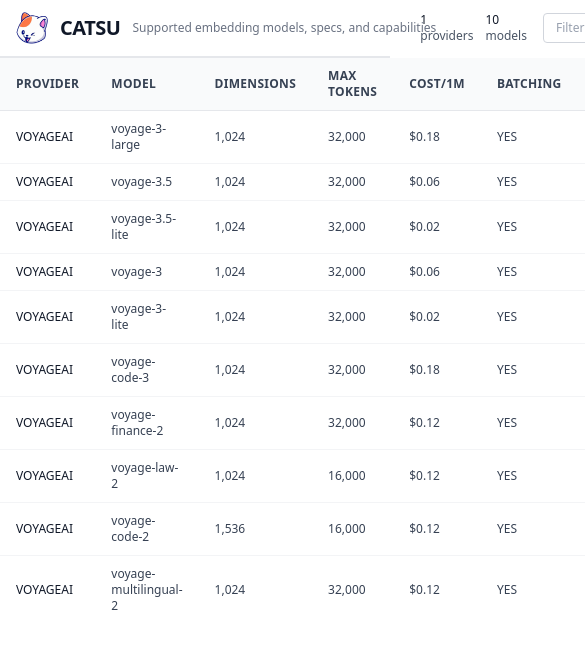
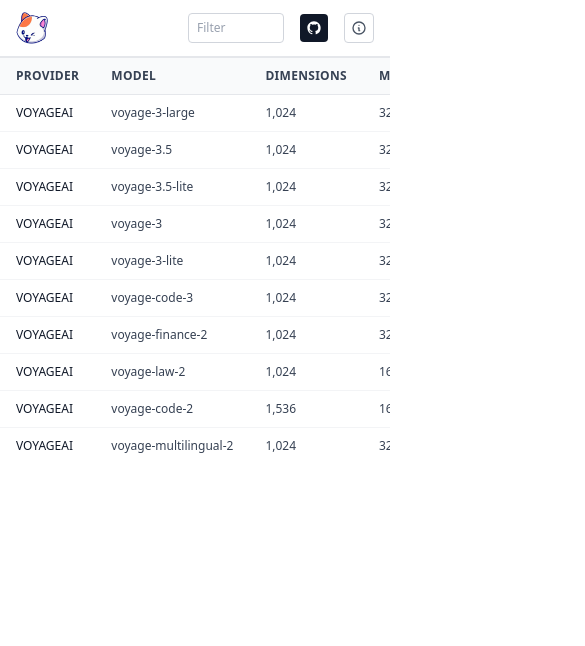
Before and after one commit to chonkie-inc/catsu, an Astro site in the folder website/: page / in a window 390 px wide. Shown: the top 646 px of the page, 585 px wide, since content can reach past the window. Built offline with nearby package versions, Linux system fonts and the light colour scheme; Astro itself is replaced by a stand-in of ours.

Commit message:
Fix: update website to look better on mobile

```diff
--- a/website/src/components/AboutModal.tsx
+++ b/website/src/components/AboutModal.tsx
@@ -12,7 +12,7 @@
         aria-label="About Catsu"
       >
         <svg className="w-4 h-4" fill="none" viewBox="0 0 24 24" stroke="currentColor">
-          <path strokeLinecap="round" strokeLinejoin="round" strokeWidth={2} d="M8.228 9c.549-1.165 2.03-2 3.772-2 2.21 0 4 1.343 4 3 0 1.4-1.278 2.575-3.006 2.907-.542.104-.994.54-.994 1.093m0 3h.01M21 12a9 9 0 11-18 0 9 9 0 0118 0z" />
+          <path strokeLinecap="round" strokeLinejoin="round" strokeWidth={2} d="M13 16h-1v-4h-1m1-4h.01M21 12a9 9 0 11-18 0 9 9 0 0118 0z" />
         </svg>
       </button>
 
--- a/website/src/components/ModelsTable.tsx
+++ b/website/src/components/ModelsTable.tsx
@@ -1,4 +1,4 @@
-import { useState, useMemo } from 'react';
+import { useState, useMemo, useEffect } from 'react';
 import {
   useReactTable,
   getCoreRowModel,
@@ -22,13 +22,19 @@
 
 interface ModelsTableProps {
   models: Model[];
+  filterValue?: string;
   onFilterChange?: (filter: string) => void;
   onRowCountChange?: (count: number) => void;
 }
 
-export function ModelsTable({ models, onFilterChange, onRowCountChange }: ModelsTableProps) {
-  const [globalFilter, setGlobalFilter] = useState('');
+export function ModelsTable({ models, filterValue = '', onFilterChange, onRowCountChange }: ModelsTableProps) {
+  const [globalFilter, setGlobalFilter] = useState(filterValue);
   const [sorting, setSorting] = useState<SortingState>([]);
+
+  // Sync external filterValue with internal state
+  useEffect(() => {
+    setGlobalFilter(filterValue);
+  }, [filterValue]);
 
   const columns = useMemo<ColumnDef<Model>[]>(
     () => [
@@ -127,16 +133,18 @@
 
   // Notify parent of row count changes
   const rowCount = table.getRowModel().rows.length;
-  if (onRowCountChange) {
-    onRowCountChange(rowCount);
-  }
+  useEffect(() => {
+    if (onRowCountChange) {
+      onRowCountChange(rowCount);
+    }
+  }, [rowCount, onRowCountChange]);
 
   return (
-    <div className="w-full">
+    <div className="w-full overflow-x-auto">
       {/* Table */}
-      <div className="border-t border-gray-200 dark:border-gray-800">
+      <div className="border-t border-gray-200 dark:border-gray-800 min-w-max">
         <table className="w-full text-xs">
-          <thead className="sticky top-[49px] z-40 bg-gray-50 dark:bg-gray-900">
+          <thead className="bg-gray-50 dark:bg-gray-900">
               {table.getHeaderGroups().map((headerGroup) => (
                 <tr key={headerGroup.id} className="border-b border-gray-200 dark:border-gray-800">
                   {headerGroup.headers.map((header) => (
--- a/website/src/components/ModelsTableWithSearch.tsx
+++ b/website/src/components/ModelsTableWithSearch.tsx
@@ -20,33 +20,35 @@
   const [searchValue, setSearchValue] = useState('');
   const [rowCount, setRowCount] = useState(models.length);
 
-  // Inject search bar into navbar
+  // Inject search bar into navbar (only once on mount)
   useEffect(() => {
     const navbarSearch = document.getElementById('navbar-search');
-    const navbarModelCount = document.getElementById('navbar-model-count');
 
     if (navbarSearch && !navbarSearch.querySelector('input')) {
       const searchInput = document.createElement('input');
       searchInput.type = 'text';
-      searchInput.placeholder = 'Filter by model';
-      searchInput.className = 'w-48 px-3 py-1.5 text-xs border border-gray-300 dark:border-gray-700 rounded bg-white dark:bg-gray-900 text-gray-900 dark:text-gray-100 placeholder-gray-400 focus:outline-none focus:ring-1 focus:ring-gray-400 dark:focus:ring-gray-600';
-      searchInput.value = searchValue;
+      searchInput.placeholder = 'Filter';
+      searchInput.className = 'w-24 md:w-48 px-2 md:px-3 py-1.5 text-xs border border-gray-300 dark:border-gray-700 rounded bg-white dark:bg-gray-900 text-gray-900 dark:text-gray-100 placeholder-gray-400 focus:outline-none focus:ring-1 focus:ring-gray-400 dark:focus:ring-gray-600';
       searchInput.addEventListener('input', (e) => {
         setSearchValue((e.target as HTMLInputElement).value);
       });
       navbarSearch.appendChild(searchInput);
     }
+  }, []);
 
-    // Update model count in navbar
+  // Update model count in navbar
+  useEffect(() => {
+    const navbarModelCount = document.getElementById('navbar-model-count');
     if (navbarModelCount) {
       navbarModelCount.textContent = rowCount.toString();
     }
-  }, [rowCount, searchValue]);
+  }, [rowCount]);
 
   return (
     <div>
       <ModelsTable
         models={models}
+        filterValue={searchValue}
         onFilterChange={setSearchValue}
         onRowCountChange={setRowCount}
       />
--- a/website/src/pages/index.astro
+++ b/website/src/pages/index.astro
@@ -25,18 +25,18 @@
     <title>Catsu Models</title>
     <link rel="icon" type="image/png" href="/favicon.png" />
   </head>
-  <body class="bg-white dark:bg-gray-950 text-gray-900 dark:text-gray-100 min-h-screen">
+  <body class="bg-white dark:bg-gray-950 text-gray-900 dark:text-gray-100 min-h-screen overflow-x-hidden">
     <!-- Navbar -->
     <nav class="border-b border-gray-200 dark:border-gray-800 bg-white dark:bg-gray-950 sticky top-0 z-50">
       <div class="px-4 py-3">
         <div class="flex items-center justify-between gap-4">
-          <!-- Left: Title + Description -->
+          <!-- Left: Icon + Title + Description -->
           <div class="flex items-center gap-3">
             <img src="/catsu-icon-256.png" alt="Catsu" class="w-8 h-8" />
-            <h1 class="text-xl font-bold tracking-tight whitespace-nowrap text-gray-900 dark:text-gray-100">
+            <h1 class="hidden md:block text-xl font-bold tracking-tight whitespace-nowrap text-gray-900 dark:text-gray-100">
               CATSU
             </h1>
-            <span class="text-xs text-gray-500 dark:text-gray-400 whitespace-nowrap">
+            <span class="hidden lg:block text-xs text-gray-500 dark:text-gray-400 whitespace-nowrap">
               Supported embedding models, specs, and capabilities
             </span>
           </div>
@@ -44,7 +44,7 @@
           <!-- Right: Stats + Search + GitHub -->
           <div class="flex items-center gap-4">
             <!-- Stats -->
-            <div class="flex items-center gap-3 text-xs text-gray-600 dark:text-gray-400">
+            <div class="hidden md:flex items-center gap-3 text-xs text-gray-600 dark:text-gray-400">
               <span><span class="font-medium text-gray-900 dark:text-gray-100">{providerCount}</span> providers</span>
               <span><span class="font-medium text-gray-900 dark:text-gray-100" id="navbar-model-count">{modelCount}</span> models</span>
             </div>
```
